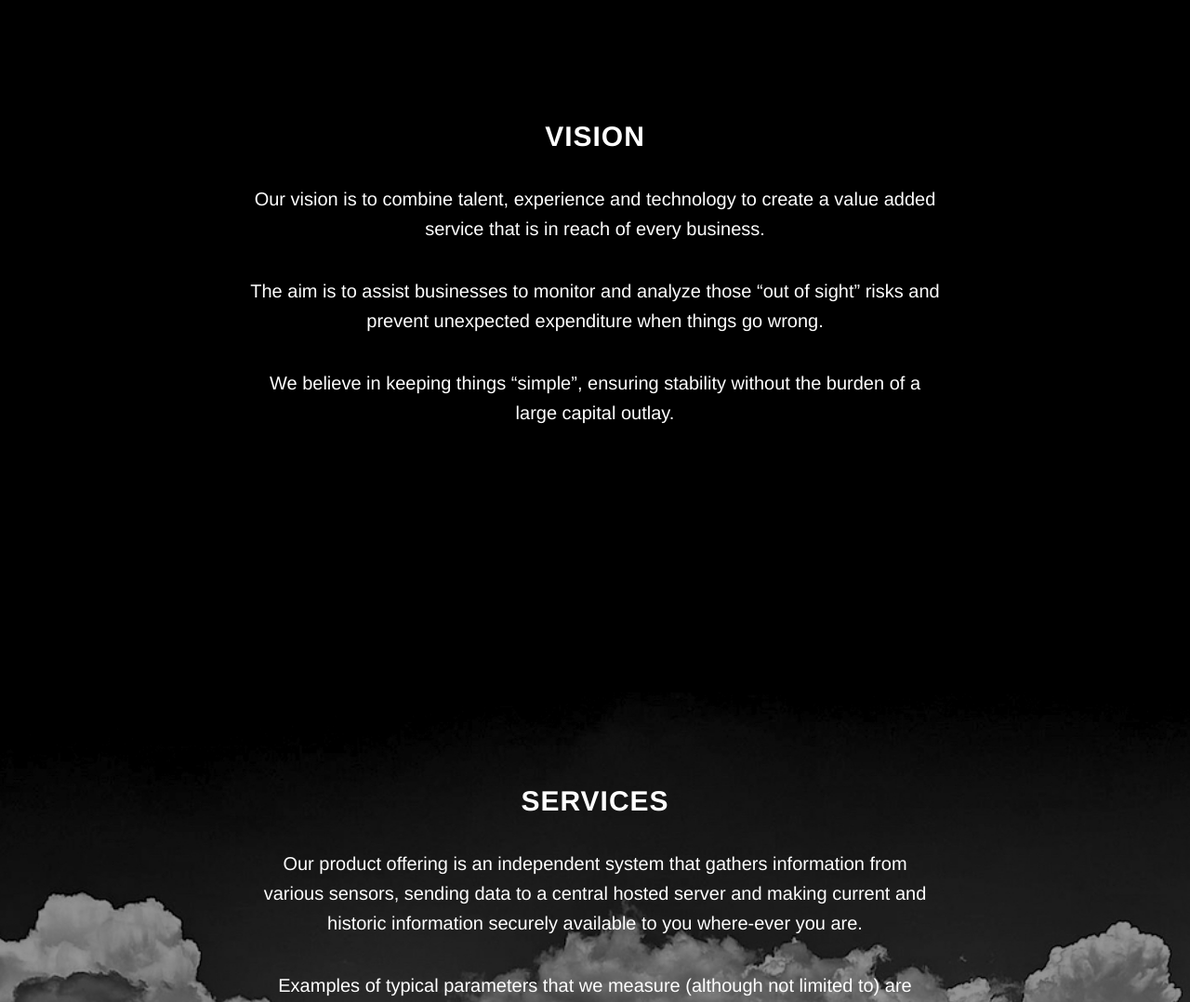
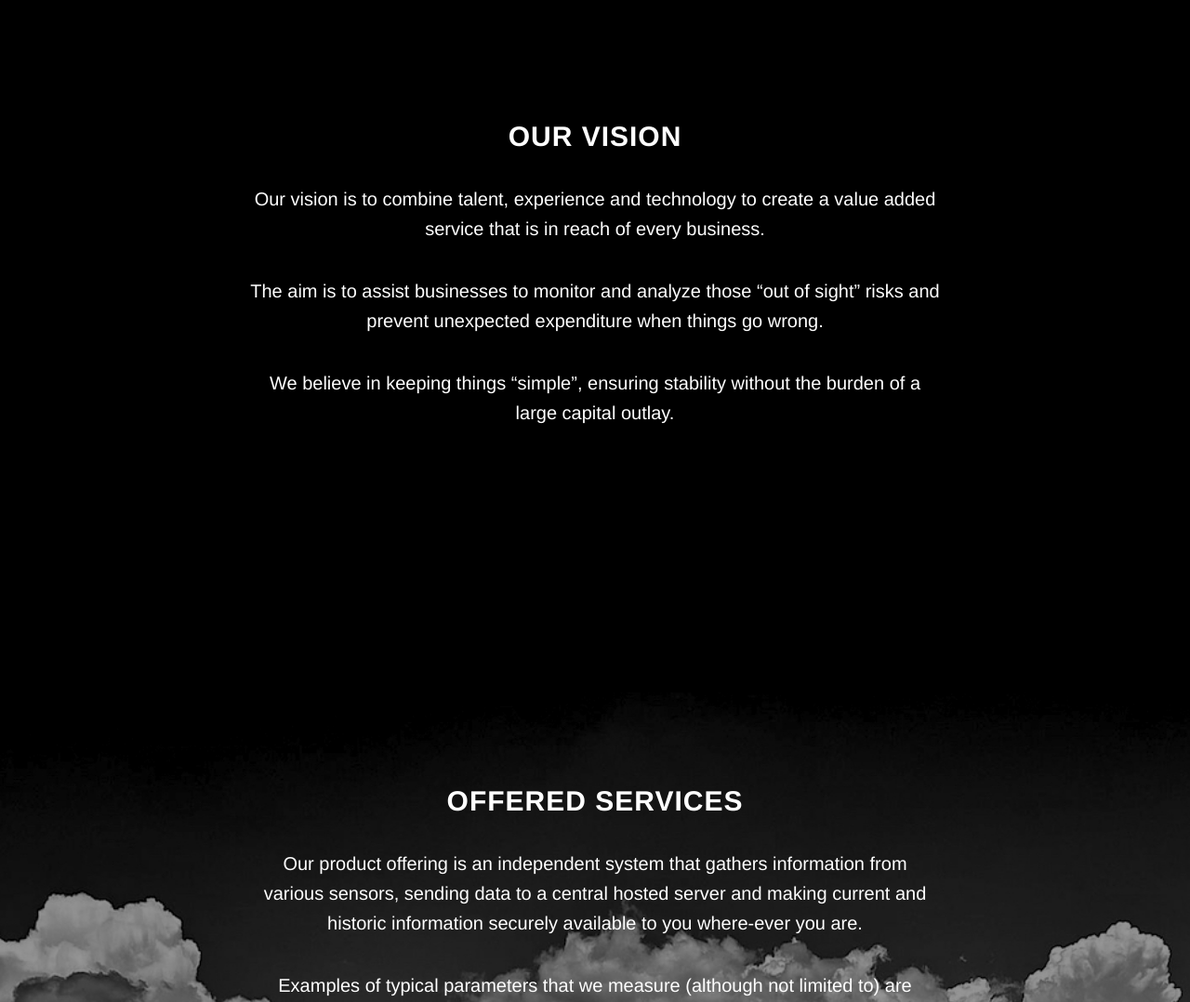
Before and after one commit to digimeerkat/digimeerkat.github.io, a plain HTML site: page index.html in a window 1280 px wide. Shown: the part 920-1998 px from the top of the page at 93% size. Drawn offline with Linux system fonts and the light colour scheme.

Commit message:
Update index.html

```diff
--- a/index.html
+++ b/index.html
@@ -111,7 +111,7 @@
     <section id="vision" class="container content-section text-center">
         <div class="row">
             <div class="col-lg-8 col-lg-offset-2">
-                <h2>Vision</h2>
+                <h2>Our Vision</h2>
                 <p>Our vision is to combine talent, experience and technology to create a value added service that is in reach of every business.</p>
                 <p>The aim is to assist businesses to monitor and analyze those “out of sight” risks and prevent unexpected expenditure when things go wrong.</p>
                 <p>We believe in keeping things “simple”, ensuring stability without the burden of a large capital outlay.</p>
@@ -124,7 +124,7 @@
         <div class="services-section">
             <div class="container">
                 <div class="col-lg-8 col-lg-offset-2">
-                    <h2>Services</h2>
+                    <h2>Offered Services</h2>
                     <p>Our product offering is an independent system that gathers information from various sensors, sending data to a central hosted server and making current and historic information securely available to you where-ever you are.</p>
                     <p>Examples of typical parameters that we measure (although not limited to) are machine motion status, power consumption, temperature, movement, product count, general liquid and fuel levels, etc. </p>
                 </div>
```
